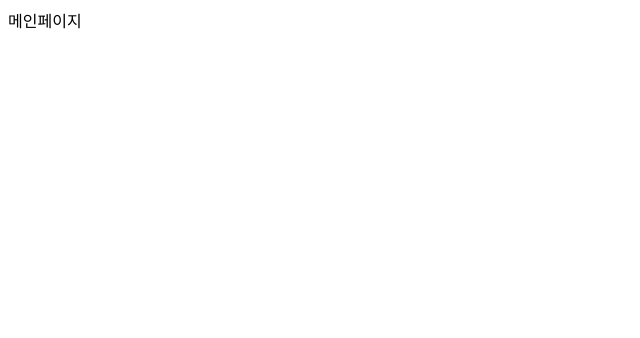
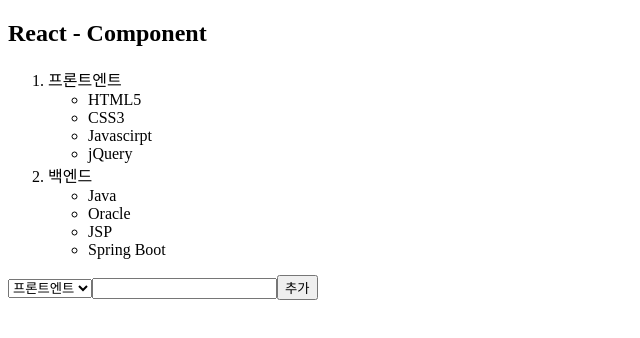
Before and after one commit to jihwangim09-design/2026_react, a React (Vite) app: page / in a window 1280 px wide. Shown: the top 338 px of the page, without its empty margins (0-640 px from the left). Built offline with nearby package versions, Linux system fonts and the light colour scheme.

Commit message:
0911 1323

```diff
--- a/src/example/day01/Component1.jsx
+++ b/src/example/day01/Component1.jsx
@@ -16,12 +16,19 @@
 }
 
 
-function Heder( props ){        // 헤더
+function Header( props ){        // 헤더
     return <div> 헤더구역 </div>
 
 }
 export default function Component1( props ){    // 본문
     return (<>
-        <div> 메인페이지</div>
-        </>)
+
+    <Header> </Header>
+
+    <div> 메인페이지 </div>
+
+    <Footer> </Footer>
+
+
+    </>)
 }
--- /dev/null
+++ b/src/example/day01/Component2.jsx
@@ -0,0 +1,52 @@
+// Component2.jsx 만들고 78~79 코드 따라서 작성
+// App -> Component2
+// 1. // 일반 함수 형식으로 작성한 컴포넌트
+function FrontComp( props ) {
+    return (<>
+        <li>프론트엔트</li>
+            <ul>
+                <li>HTML5</li>
+                <li>CSS3</li>
+                <li>Javascirpt</li>
+                <li>jQuery</li>
+            </ul>
+    </>)
+}
+// 2. // 화살표 함수 형식으로 작성한 컴포넌트
+const BackComp = ( props ) => {
+    return (<>
+        <li>백엔드</li>
+        <ul>
+            <li>Java</li>
+            <li>Oracle</li>
+            <li>JSP</li>
+            <li>Spring Boot</li>
+        </ul>
+    </>)
+}
+// 3. 익명 함수 형식으로 작성한 컴포넌트 생성
+let FormComp = function ( props ) {
+    return (<>
+        <form>
+            <select name="gubun">
+                <option value="front">프론트엔트</option>
+                <option value="back">백엔드</option>
+            </select>
+            <input type="text" name ="title" />
+            <input type="Submit" value="추가" />
+        </form>
+    </>)
+}
+// 4. 3가지의 컴포넌트 합치는 컴포넌트 , 79p와 다르게 App -> Component2
+export default function Component2 ( props ) { // 최상위 컴포넌트
+    return (<>
+    <div>
+        <h2>React - Component</h2>
+        <ol>
+            <FrontComp></FrontComp>
+            <BackComp />
+        </ol>
+        <FormComp />
+    </div>
+    </>)
+}
--- a/src/main.jsx
+++ b/src/main.jsx
@@ -14,5 +14,8 @@
 // import MyMarkup from "./example/day01/MyMarkup";
 // create.render( <MyMarkup> </MyMarkup>)
 
-import Component1 from "./example/day01/Component1";
-create.render( <Component1> </Component1>)
+// import Component1 from "./example/day01/Component1";
+// create.render( <Component1> </Component1>)
+
+import Component2 from "./example/day01/Component2";
+create.render( <Component2> </Component2>)
```
Also changed, not shown: src/example/day01/Component3.jsx (added).
